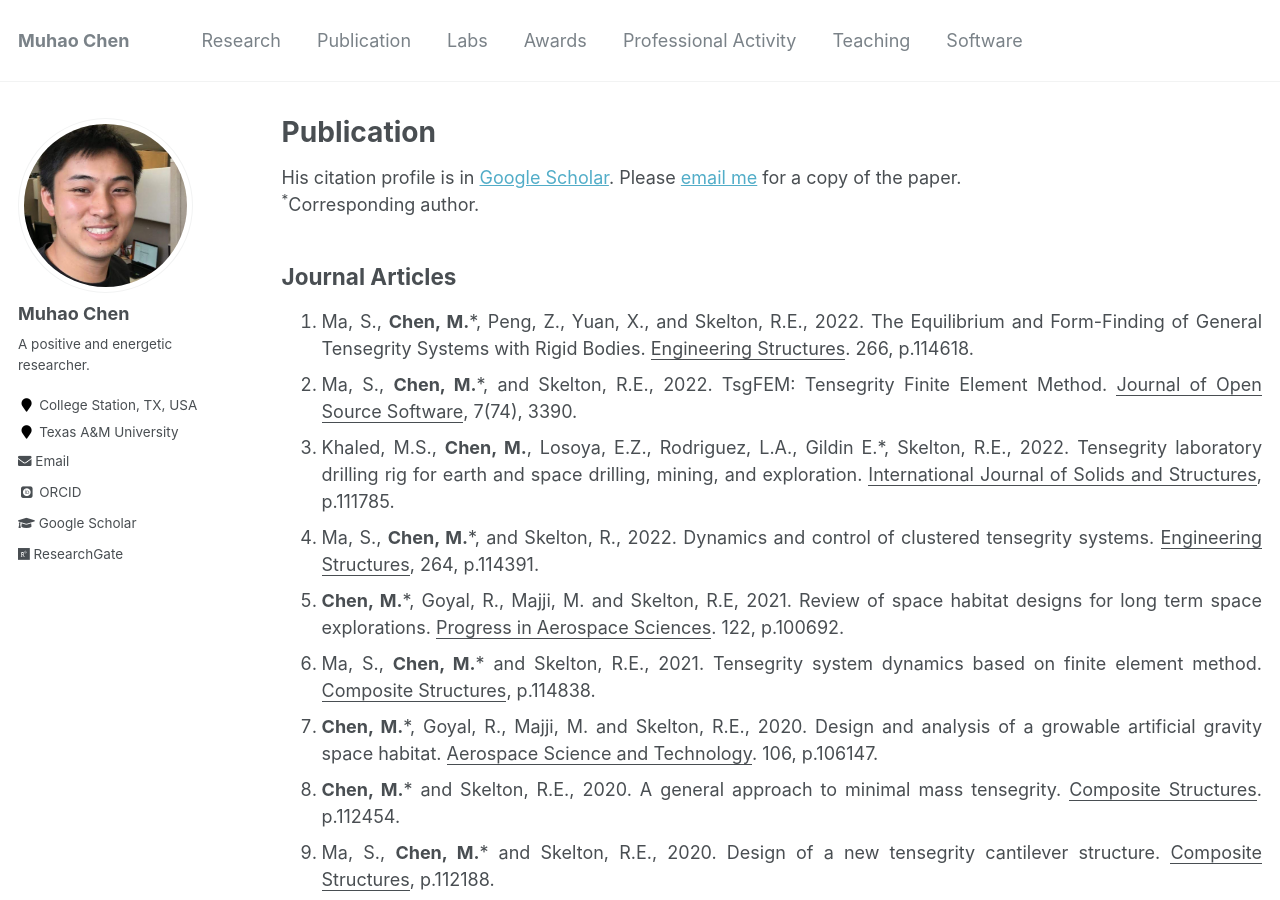
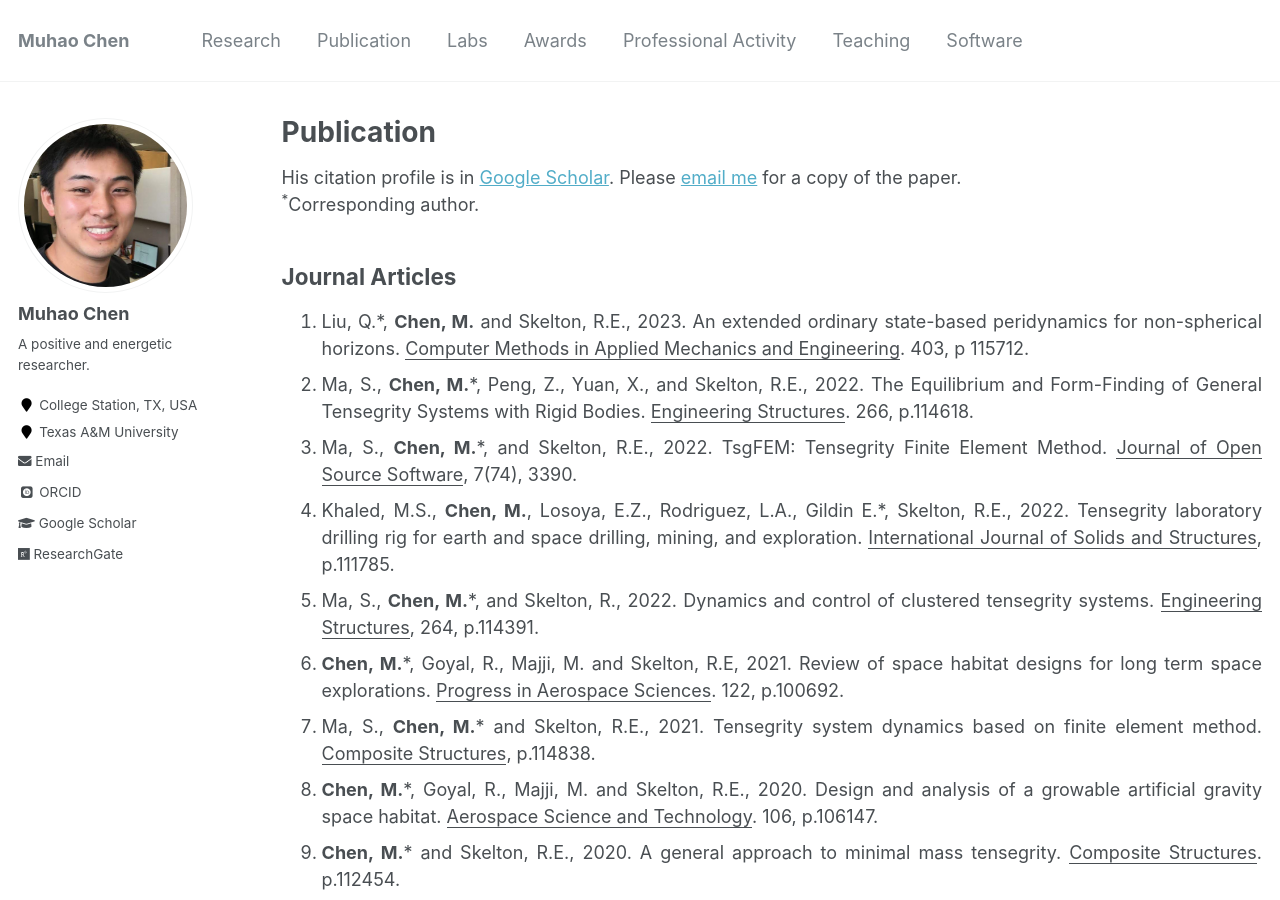
Before and after one commit to Muhao-Chen/muhao-chen.github.io, a Jekyll site: the page built from _pages/publication.md, in a window 1280 px wide and 900 px high. Built offline with Jekyll 4.4.1, drawn with Linux system fonts in a browser that asks for light colours; some web fonts are replaced; some of the changed text lies outside the part shown.

Commit message:
Update publication.md

```diff
--- a/_pages/publication.md
+++ b/_pages/publication.md
@@ -14,6 +14,7 @@ His citation profile is in [Google Scholar](https://scholar.google.com/citations
 
 
 ## Journal Articles
+1. Liu, Q.*, **Chen, M.** and Skelton, R.E., 2023. An extended ordinary state-based peridynamics for non-spherical horizons. <u>Computer Methods in Applied Mechanics and Engineering</u>. 403, p 115712.
 1. Ma, S., **Chen, M.***, Peng, Z., Yuan, X., and Skelton, R.E., 2022. The Equilibrium and Form-Finding of General Tensegrity Systems with Rigid Bodies. <u>Engineering Structures</u>. 266, p.114618.
 1. Ma, S., **Chen, M.***, and Skelton, R.E., 2022. TsgFEM: Tensegrity Finite Element Method. <u>Journal of Open Source Software</u>, 7(74), 3390.
 1. Khaled, M.S., **Chen, M.**, Losoya, E.Z., Rodriguez, L.A., Gildin E.*, Skelton, R.E., 2022. Tensegrity laboratory drilling rig for earth and space drilling, mining, and exploration. <u>International Journal of Solids and Structures</u>, p.111785.
```
Also changed, not shown: other parts of _pages/publication.md (+0 -1 lines).
